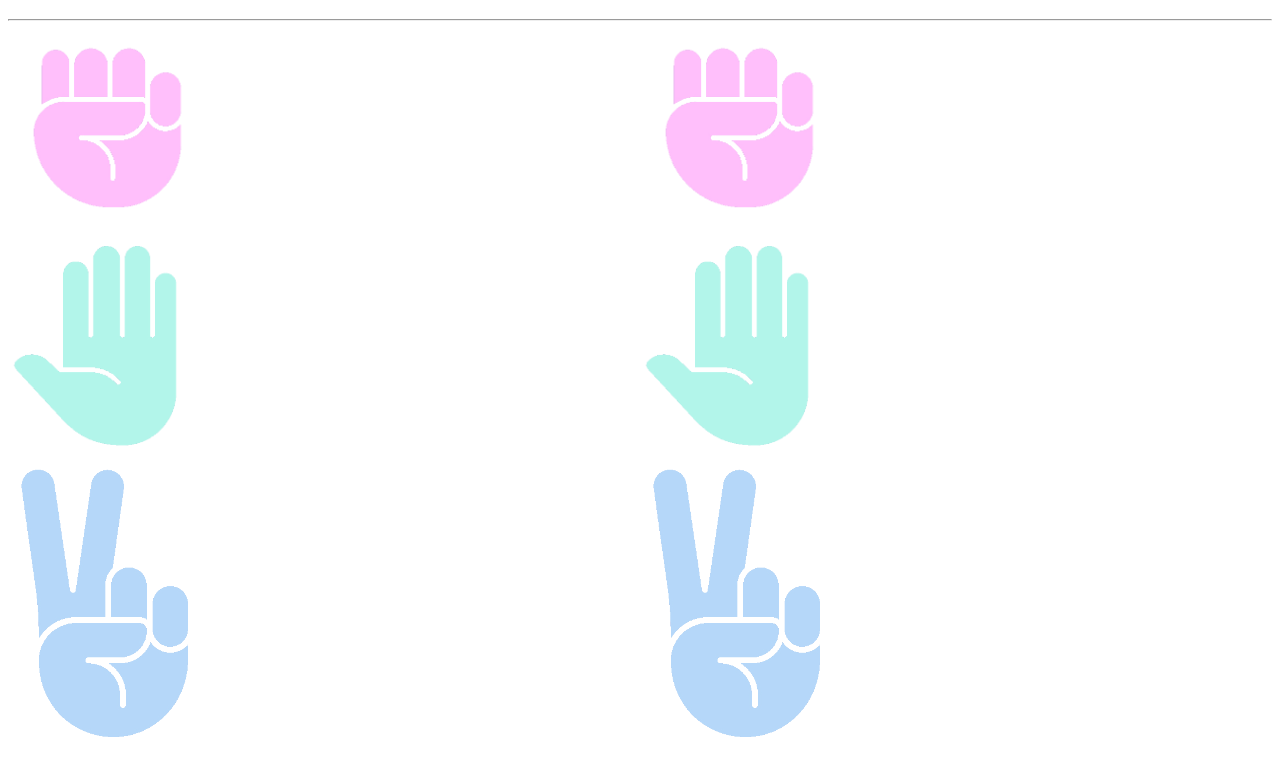
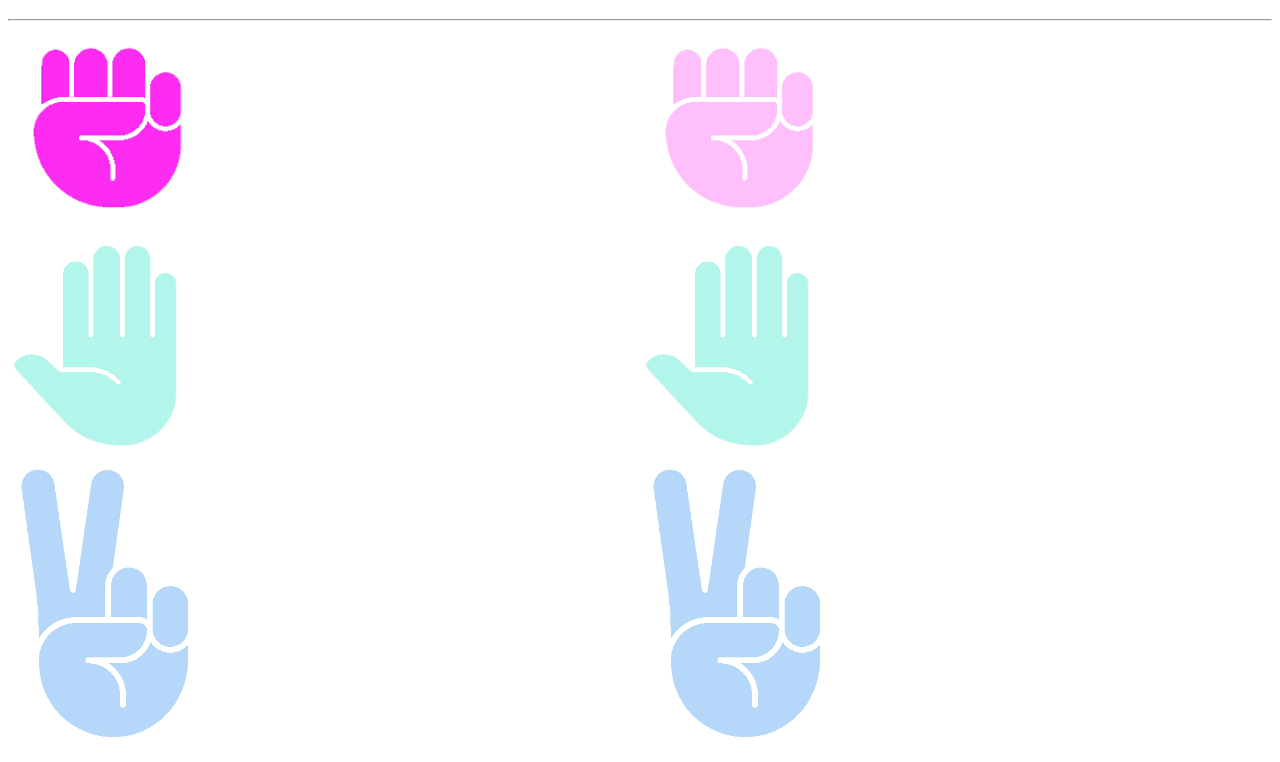
Before and after one commit to JhonatanRuivo/JavaScript-curso, a website: page index.html in a window 1280 px wide. Both pictures are taken after a click on the picture 108 px from the left and 186 px from the top of the page. Shown: the part 61-823 px from the top of the page. Drawn offline with Linux system fonts and the light colour scheme.

Commit message:
feat: player selects in rock paper scissor app

```diff
--- /dev/null
+++ b/apps/papel-pedra-tesoura.js
@@ -0,0 +1,19 @@
+// ------------------------- PEDRA PAPEL TESOURA ---------------------------------------------------
+
+const elementsPlayer = document.querySelectorAll('.player-options div > img')
+let playerOpt = ""
+
+function resetOpt (elements) {
+    for(var i = 0; i < elements.length; i++) {
+        elements[i].style.opacity = 0.3
+    }
+}
+
+for(var i = 0; i < elementsPlayer.length; i++) {
+    elementsPlayer[i].addEventListener('click', (t)=>{
+        resetOpt(elementsPlayer)
+        t.target.style.opacity = 1
+        playerOpt = t.target.getAttribute('opt')
+        console.log(playerOpt);
+    })
+}
--- a/index.html
+++ b/index.html
@@ -4,7 +4,7 @@
     <meta charset="UTF-8" />
     <meta name="viewport" content="width=device-width, initial-scale=1.0" />
     <title>Curso javascript</title>
-    <script src="" defer></script>
+    <script src="./apps/papel-pedra-tesoura.js" defer></script>
   </head>
   <body>
     <style>
```
